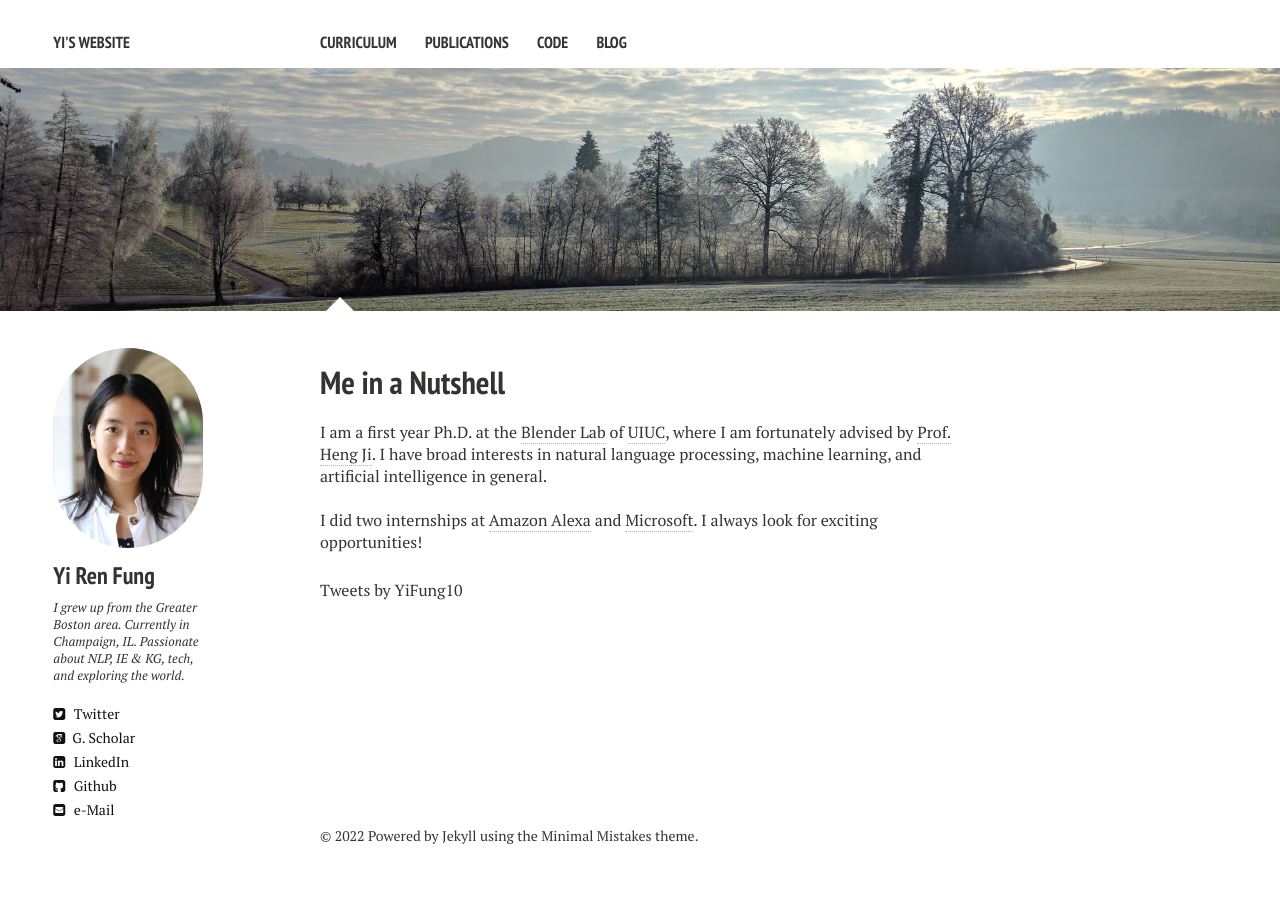
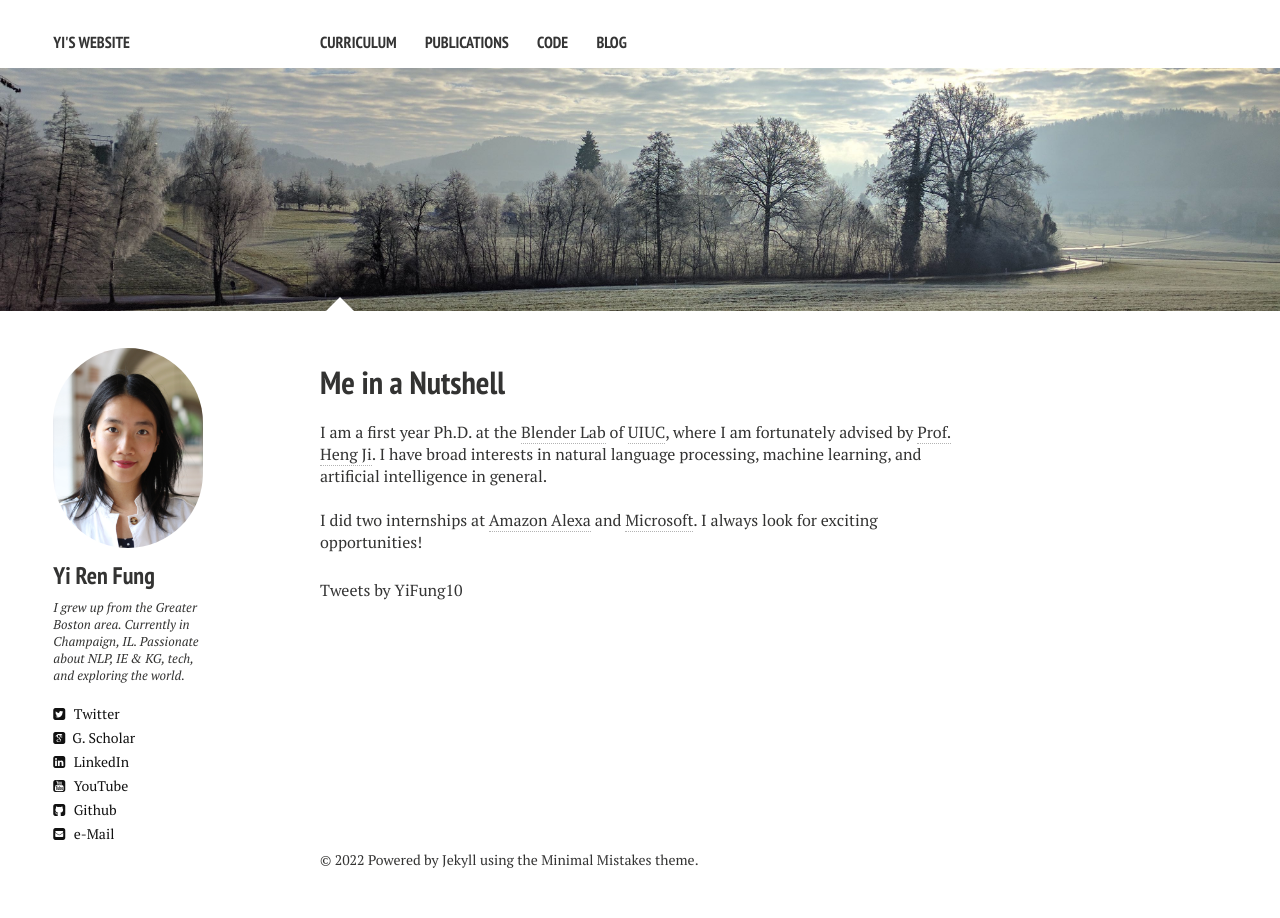
Before and after one commit to yrf1/yrf1.github.io, a Jekyll site: the page built from index.md, in a window 1280 px wide. Built offline with Jekyll 4.4.1, drawn with Linux system fonts in a browser that asks for light colours; nearby versions of some CDN libraries; comment, search, counter and statistics services are not loaded.

Commit message:
Update Webpage

```diff
--- a/_config.yml
+++ b/_config.yml
@@ -16,6 +16,7 @@ owner:
   google_scholar: eUae2K0AAAAJ
   google_plus: 113718226018314522413
   github: yrf1
+  youtube: UCux_LLKhP3_tSnGYfpGx6lg
 # Analytics and webmaster tools stuff goes here
 google_analytics: UA-52736040-1
 google_verify:
--- a/_includes/_author-bio.html
+++ b/_includes/_author-bio.html
@@ -11,6 +11,7 @@
 {% if site.owner.google_scholar %}<a href="http://scholar.google.es/citations?user={{ site.owner.google_scholar }}" class="author-social" target="_blank"><i class="ai ai-google-scholar-square"></i>&nbsp; G. Scholar</a>{% endif %}
 {% if site.owner.facebook %}<a href="http://facebook.com/{{ site.owner.facebook }}" class="author-social" target="_blank"><i class="fa fa-facebook-square"></i> Facebook</a>{% endif %}
 {% if site.owner.linkedin %}<a href="http://linkedin.com/in/{{ site.owner.linkedin }}" class="author-social" target="_blank"><i class="fa fa-linkedin-square"></i> LinkedIn</a>{% endif %}
+{% if site.owner.youtube %}<a href="http://youtube.com/{{ site.owner.youtube }}" class="author-social" target="_blank"><i class="fa fa-youtube-square"></i> YouTube</a>{% endif %}
 {% if site.owner.instagram %}<a href="http://instagram.com/{{ site.owner.instagram }}" class="author-social" target="_blank"><i class="fa fa-instagram"></i> Instagram</a>{% endif %}
 {% if site.owner.tumblr %}<a href="http://{{ site.owner.tumblr }}.tumblr.com" class="author-social" target="_blank"><i class="fa fa-tumblr-square"></i> Tumblr</a>{% endif %}
 {% if site.owner.github %}<a href="http://github.com/{{ site.owner.github }}" class="author-social" target="_blank"><i class="fa fa-github-square"></i> Github</a>{% endif %}
```
